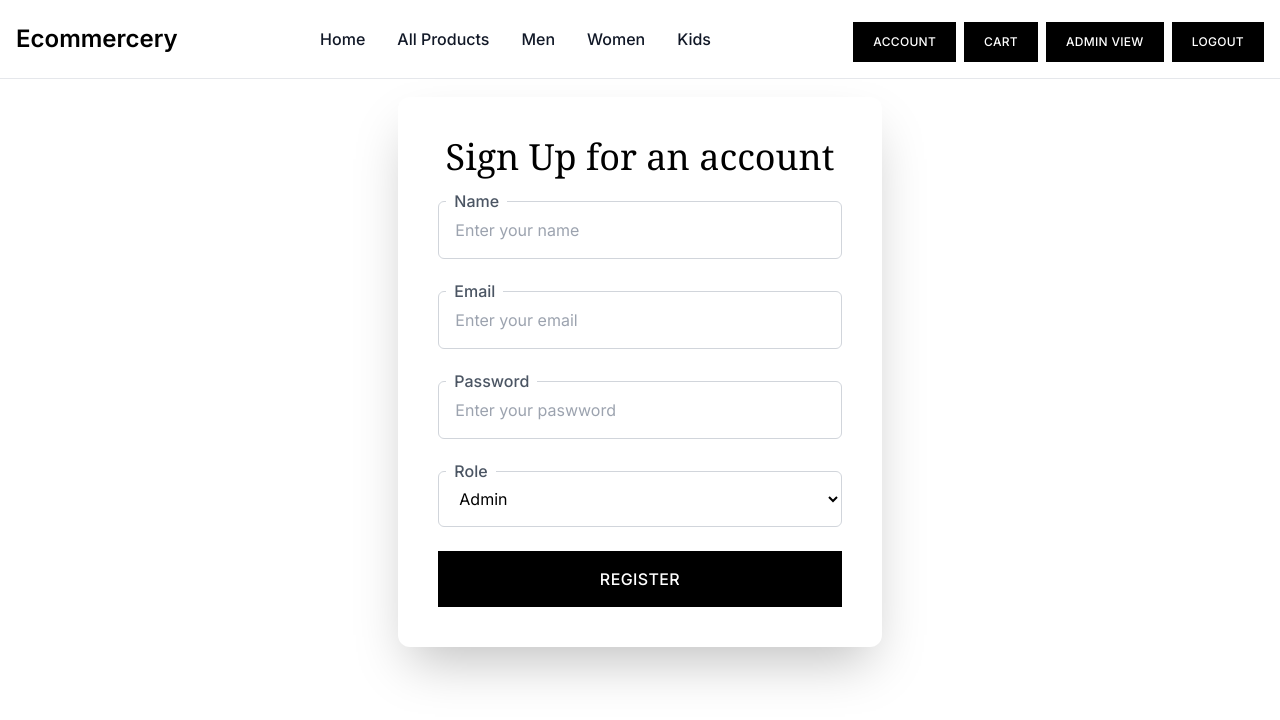
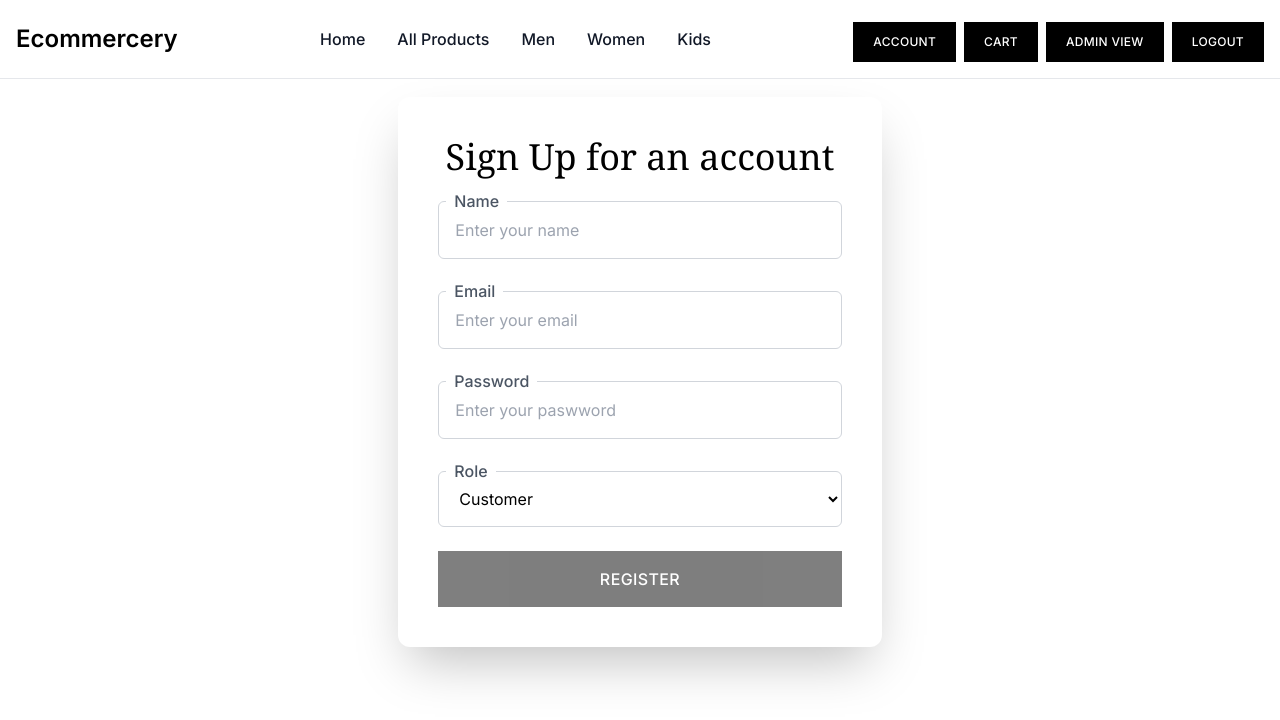
Before and after one commit to neelesh133/E-commerce, a Next.js app: page /register in a window 1280 px wide. Shown: the top 720 px of the page. Built offline with nearby package versions, Linux system fonts and the light colour scheme.

Commit message:
User registered successfully

```diff
--- a/src/app/api/register/route.js
+++ b/src/app/api/register/route.js
@@ -24,9 +24,10 @@ export async function POST(req){
     if(error){
         return NextResponse.json({
             success: false,
-            message: email.details[0]
+            message: email.details[0].message
         })
     }
+
 
     try{
         //Check if user already exists
@@ -41,7 +42,7 @@ export async function POST(req){
         }
         else{
             const hashPassword = await hash(password, 12);
-            const newlyCreatedUser = await User.create({name,email,password,role})
+            const newlyCreatedUser = await User.create({name,email,hashPassword,role})
 
             if(newlyCreatedUser){
                 return NextResponse.json({
--- a/src/app/register/page.js
+++ b/src/app/register/page.js
@@ -2,11 +2,40 @@
 
 import InputComponent from "@/components/FormElements/InputComponent";
 import SelectComponent from "@/components/FormElements/SelectComponent";
+import { registerNewUser } from "@/services/register";
 import { registrationFormControls } from "@/utils";
+import { useState } from "react";
 
 const isRegistered = false;
 
+const initialFormData = {
+  name: "",
+  email: "",
+  password: "",
+  role: "customer",
+};
+
 export default function Register() {
+  const [formData, setFormData] = useState(initialFormData);
+
+  async function handleRegisterOnSubmit() {
+    const data = await registerNewUser(formData);
+
+    console.log(data);
+  }
+
+  function isFormValid() {
+    return formData &&
+      formData.name &&
+      formData.name.trim() !== "" &&
+      formData.email &&
+      formData.email.trim() !== "" &&
+      formData.password &&
+      formData.password.trim() !== ""
+      ? true
+      : false;
+  }
+
   return (
     <div className="bg-white relative">
       <div className="flex flex-col items-center justify-betweenpt-0 pr-10 pb-0 pl-10 mt-8 mr-auto xl:px-5 lg:flex-row">
@@ -28,23 +57,44 @@ export default function Register() {
                   {registrationFormControls.map((controlItem) =>
                     controlItem.componentType === "input" ? (
                       <InputComponent
+                        key={controlItem.id}
                         type={controlItem.type}
                         placeholder={controlItem.placeholder}
                         label={controlItem.label}
+                        onChange={(event) => {
+                          setFormData({
+                            ...formData,
+                            [controlItem.id]: event.target.value,
+                          });
+                        }}
+                        value={formData[controlItem.id]}
                       />
                     ) : controlItem.componentType === "select" ? (
                       <SelectComponent
+                        key={controlItem.id}
                         options={controlItem.options}
                         label={controlItem.label}
+                        onChange={(event) => {
+                          setFormData({
+                            ...formData,
+                            [controlItem.id]: event.target.value,
+                          });
+                        }}
+                        value={formData[controlItem.id]}
                       />
                     ) : null
                   )}
                 </div>
               )}
-              {
-                !isRegistered ? <button className="inline-flex w-full items-center justify-center bg-black px-6 py-4 mt-6 teaxt-lg text-white transition-all duration-200 ease-in-out focus:shadow font-medium uppercase tracking-wide">
-                Register
-              </button> : null}
+              {!isRegistered ? (
+                <button
+                  className="disabled:opacity-50 inline-flex w-full items-center justify-center bg-black px-6 py-4 mt-6 teaxt-lg text-white transition-all duration-200 ease-in-out focus:shadow font-medium uppercase tracking-wide"
+                  disabled={!isFormValid()}
+                  onClick={handleRegisterOnSubmit}
+                >
+                  Register
+                </button>
+              ) : null}
             </div>
           </div>
         </div>
--- a/src/database/index.js
+++ b/src/database/index.js
@@ -6,13 +6,13 @@ const configOptions = {
 };
 
 const connectToDB = async () => {
-  const connectionUrl = process.env.MONGO_URI;
+  const connectionUrl = 'mongodb+srv://saxenaneelo122:nn5689nn@cluster0.imocjjb.mongodb.net/';
 
-  (await mongoose.connect(connectionUrl, configOptions))
+  (await mongoose.connect(connectionUrl, configOptions)
     .then(() => {
       console.log("Connected to DB");
     })
-    .catch((err) => console.log(`Not connected ${err.message}`));
+    .catch((err) => console.log(`Not connected ${err.message}`)))
 };
 
 export default connectToDB;
--- a/src/models/user.js
+++ b/src/models/user.js
@@ -7,6 +7,6 @@ const UserSchema = new mongoose.Schema({
   role: String,
 });
 
-const User = mongoose.model.User || mongoose.model("User", UserSchema);
+const User = mongoose.models.User || mongoose.model("User", UserSchema);
 
 export default User;
--- a/src/services/register/index.js
+++ b/src/services/register/index.js
@@ -8,10 +8,12 @@ export const registerNewUser = async (formData) => {
       body: JSON.stringify(formData),
     });
 
-    const finalData = response.json();
+    console.log(response);
+
+    const finalData = await response.json();
 
     return finalData;
-  } catch (error) {
-    console.log({ error });
+  } catch (e) {
+    console.log("error", e);
   }
 };
```
